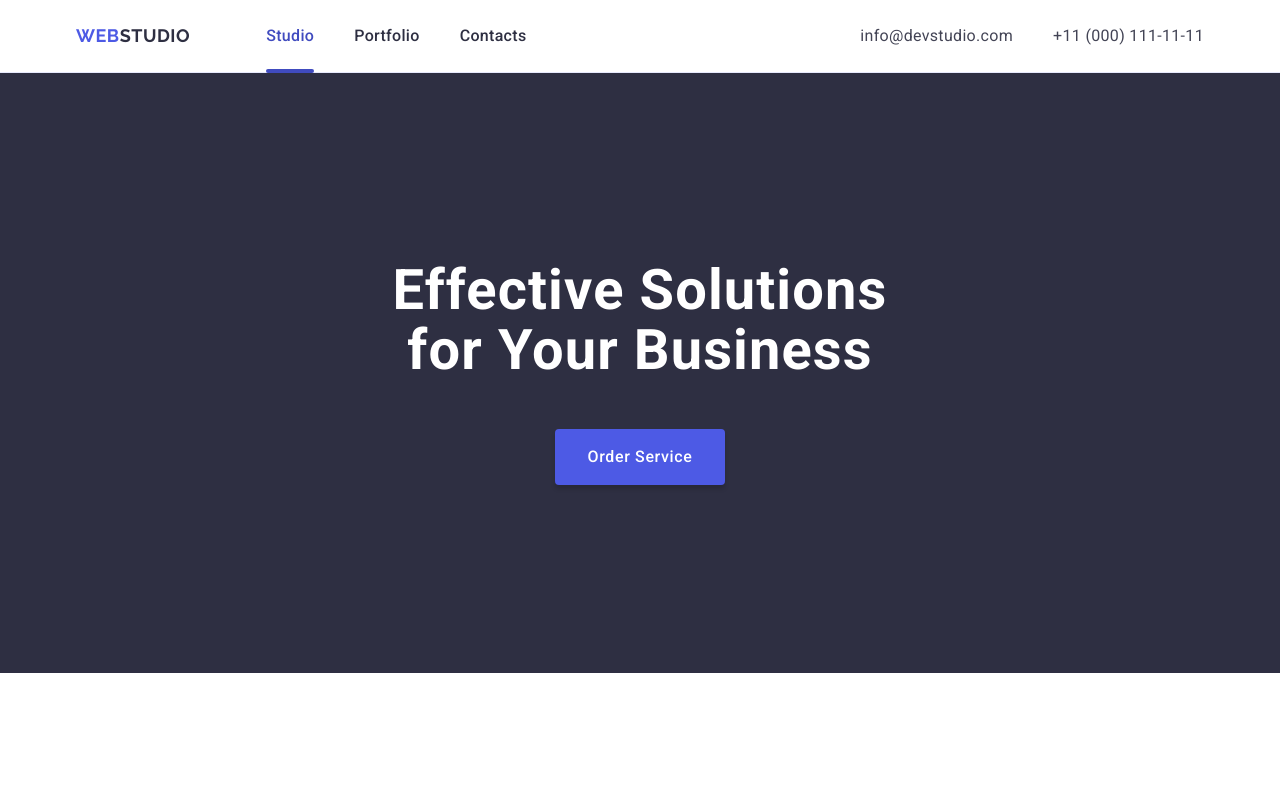
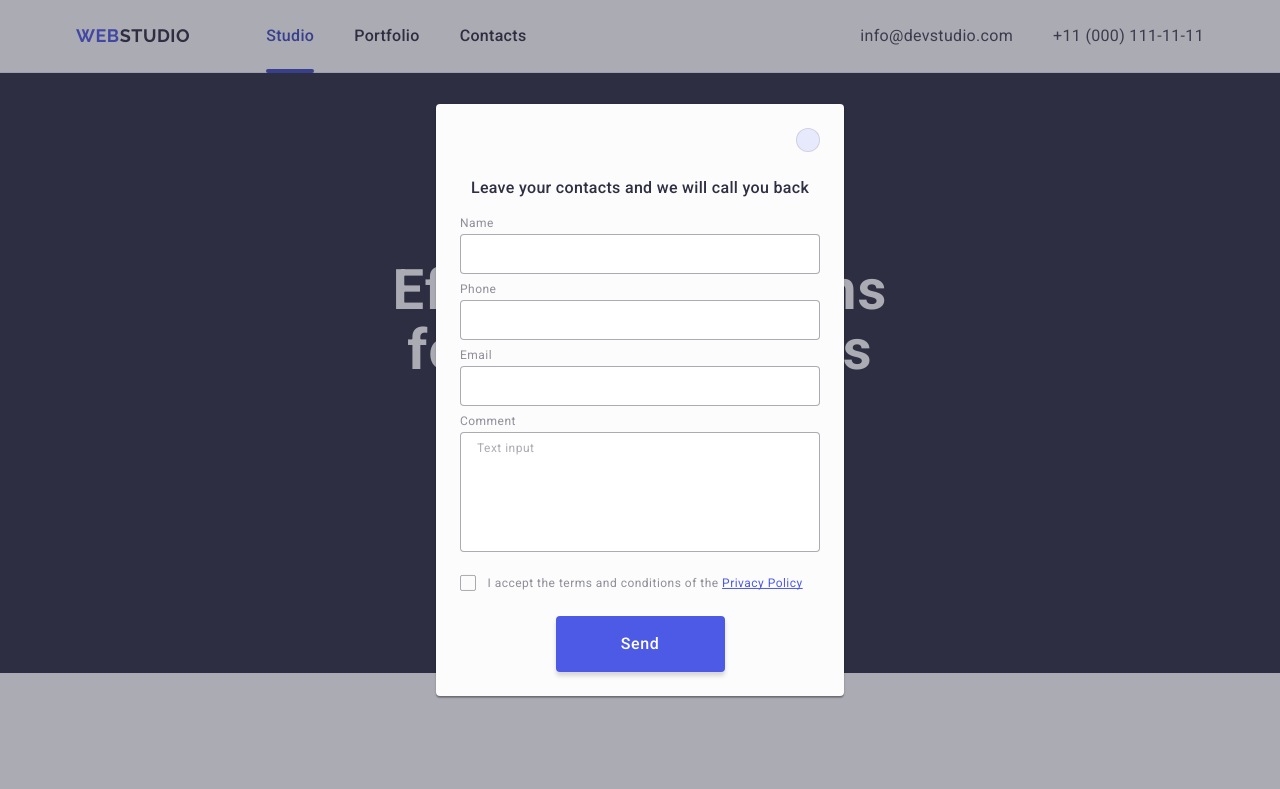
Before and after one commit to julia-demura/goit-markup-hw-05, a plain HTML site: page index.html in a window 1280 px wide. Shown: the top 789 px of the page. Drawn offline with nearby package versions, Linux system fonts and the light colour scheme.

Commit message:
add html and css

```diff
--- a/css/styles.css
+++ b/css/styles.css
@@ -463,7 +463,6 @@ margin-bottom: 8px;
     box-shadow: 0 1px 1px 0 rgba(0, 0, 0, 0.14), 0 1px 3px 0 rgba(0, 0, 0, 0.12), 0 2px 1px 0 rgba(0, 0, 0, 0.2);
     background-color: #fcfcfc;
     transition: transform 250ms cubic-bezier(0.4, 0, 0.2, 1);
-    position: relative;
 }
 .backdrop:not(.is-open) .modal{
     transform: translate(-50%, -50%);
@@ -560,6 +559,7 @@ margin-bottom: 8px;
     font-size: 12px;
     line-height: 1.17;
     letter-spacing: 0.04em;
+    color: #2e2f42;
     border: 1px solid rgba(46, 47, 66, 0.4);
     border-radius: 4px;
     transition: border-color 250ms cubic-bezier(0.4, 0, 0.2, 1);
--- a/index.html
+++ b/index.html
@@ -472,7 +472,7 @@
 
     </footer>
 
-    <div class="backdrop">
+    <div class="backdrop is-open">
       <div class="modal">
         <button class="close-button" type="button">
           <svg class="modal-close" width="8" height="8">
```
